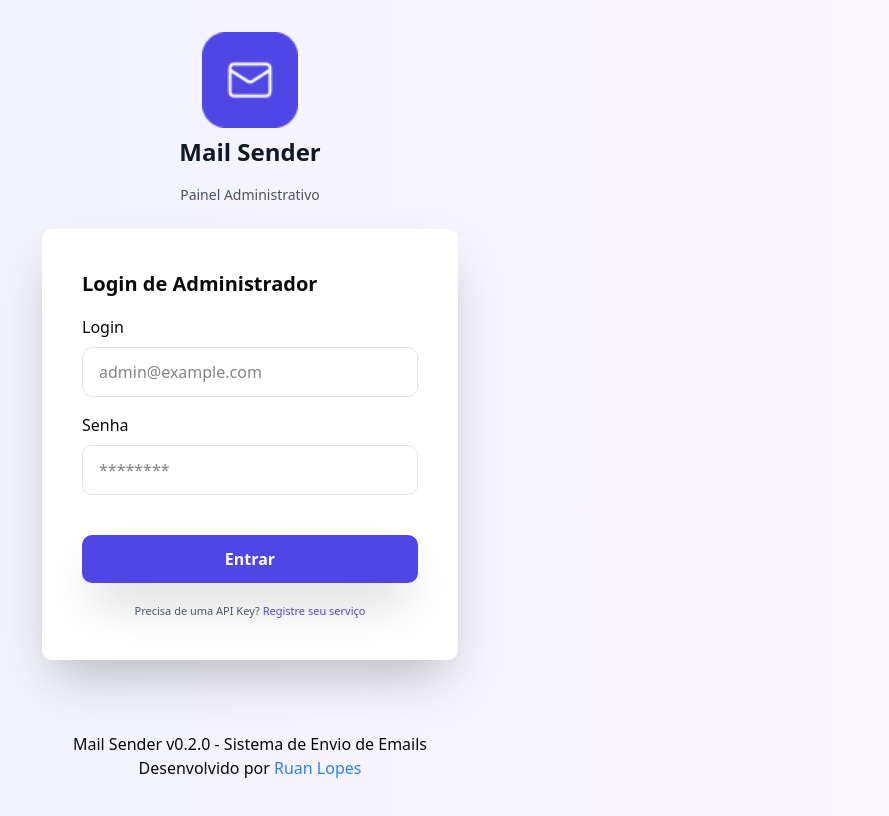
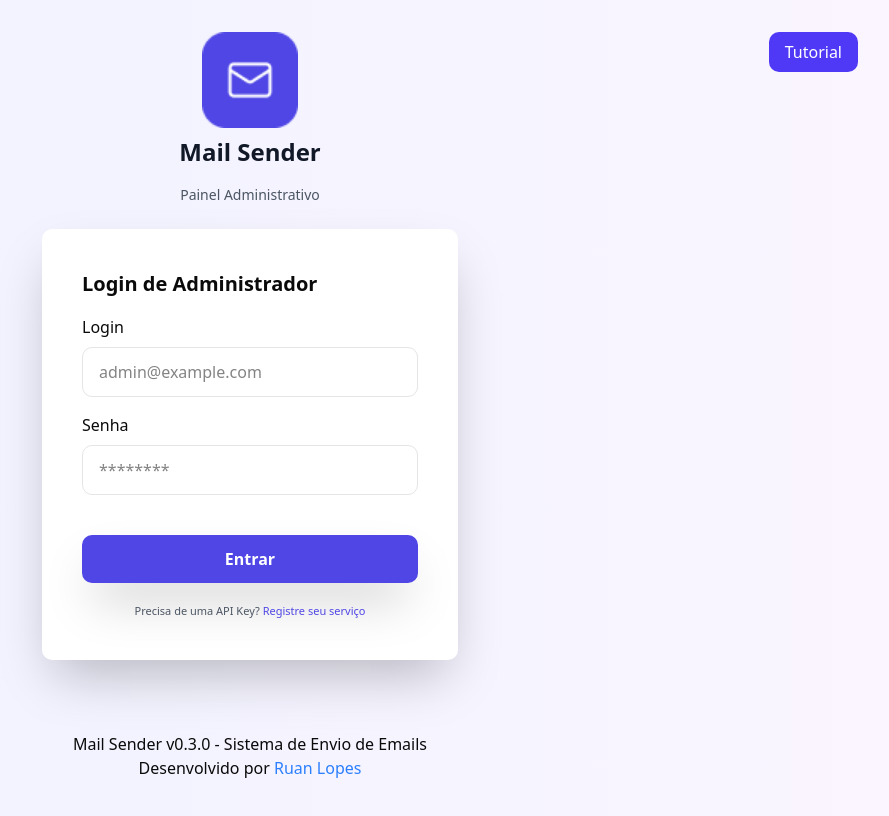
Before and after one commit to RuanLopes1350/mailsender-front, a Next.js app: page /login in a window 1280 px wide. Shown: the top 816 px of the page, without its empty margins (390-1279 px from the left). Built offline with nearby package versions, Linux system fonts and the light colour scheme; no server answers.

Commit message:
tela tutorial

```diff
--- a/package.json
+++ b/package.json
@@ -1,6 +1,6 @@
 {
   "name": "mailsender-front",
-  "version": "0.2.0",
+  "version": "0.3.0",
   "private": true,
   "scripts": {
     "dev": "next dev",
--- a/src/app/cadastro/page.tsx
+++ b/src/app/cadastro/page.tsx
@@ -9,6 +9,7 @@ import { apiKeySchema } from "../../validations/apiKey"
 import { ZodError } from "zod"
 import { IZodError } from "@/types/interfaces"
 import { GenerateApiKeyResponse } from "@/types/api"
+import Link from "next/link"
 
 export default function CadastroPage() {
     const generateApiKey = useGenerateApiKey();
@@ -67,6 +68,12 @@ export default function CadastroPage() {
 
     return (
         <div className="min-h-[calc(100vh-200px)] flex flex-col items-center justify-center p-2 sm:p-4 md:p-8 gap-3 sm:gap-4 md:gap-6 py-4 sm:py-6 md:py-8">
+            <Link
+                href="/tutorial"
+                className="absolute top-4 right-4 sm:top-6 sm:right-6 md:top-8 md:right-8 bg-indigo-600 hover:bg-indigo-700 text-white px-4 py-2 rounded-lg font-medium transition-colors duration-200 text-sm sm:text-base"
+            >
+                Tutorial
+            </Link>
             <div className="w-full max-w-md px-2 sm:px-0">
                 <div className="flex flex-col items-center gap-1 sm:gap-2">
                     <img src="/logo-purple.png" className="w-16 h-16 sm:w-20 sm:h-20 md:w-24 md:h-24 object-contain" alt="Logo Mail Sender" draggable='false' />
--- a/src/app/login/page.tsx
+++ b/src/app/login/page.tsx
@@ -2,6 +2,7 @@
 
 import { useState } from "react";
 import { useRouter } from "next/navigation";
+import Link from "next/link";
 import AuthPanel from "@/components/auth-panel";
 import Button from "@/components/button";
 import Input from "@/components/input";
@@ -64,7 +65,13 @@ export default function LoginPage() {
     }
 
     return (
-        <div className="min-h-[calc(100vh-200px)] flex flex-col items-center justify-center p-2 sm:p-4 md:p-8 gap-3 sm:gap-4 md:gap-6 py-4 sm:py-6 md:py-8">
+        <div className="min-h-[calc(100vh-200px)] flex flex-col items-center justify-center p-2 sm:p-4 md:p-8 gap-3 sm:gap-4 md:gap-6 py-4 sm:py-6 md:py-8 relative">
+            <Link
+                href="/tutorial"
+                className="absolute top-4 right-4 sm:top-6 sm:right-6 md:top-8 md:right-8 bg-indigo-600 hover:bg-indigo-700 text-white px-4 py-2 rounded-lg font-medium transition-colors duration-200 text-sm sm:text-base"
+            >
+                Tutorial
+            </Link>
             <div className="w-full max-w-md px-2 sm:px-0">
                 <div className="flex flex-col items-center gap-1 sm:gap-2">
                     <img src="/logo-purple.png" className="w-16 h-16 sm:w-20 sm:h-20 md:w-24 md:h-24 object-contain" alt="Logo Mail Sender" draggable='false' />
--- a/src/app/tutorial/page.tsx
+++ b/src/app/tutorial/page.tsx
@@ -1,4 +1,7 @@
 'use client';
+
+import { MoveLeft } from "lucide-react";
+import Link from "next/link";
 
 export default function TutorialPage() {
     const API_URL = process.env.NEXT_PUBLIC_API_URI || 'http://localhost:5016/api';
@@ -11,6 +14,15 @@ export default function TutorialPage() {
     return (
         <main className="min-h-screen bg-gradient-to-br from-indigo-50 via-white to-purple-50 py-12 px-4">
             <div className="max-w-5xl mx-auto">
+                <div className="mb-8">
+                    <Link
+                        href="/"
+                        className="inline-flex items-center gap-2 bg-indigo-600 hover:bg-indigo-700 text-white px-6 py-3 rounded-lg font-medium transition-colors duration-200 shadow-md hover:shadow-lg"
+                    >
+                        <MoveLeft size={20} />
+                        Retornar
+                    </Link>
+                </div>
                 {/* Header */}
                 <div className="bg-white rounded-2xl shadow-lg p-8 mb-8 border-t-4 border-indigo-600">
                     <h1 className="text-4xl font-bold text-gray-900 mb-4">
```
